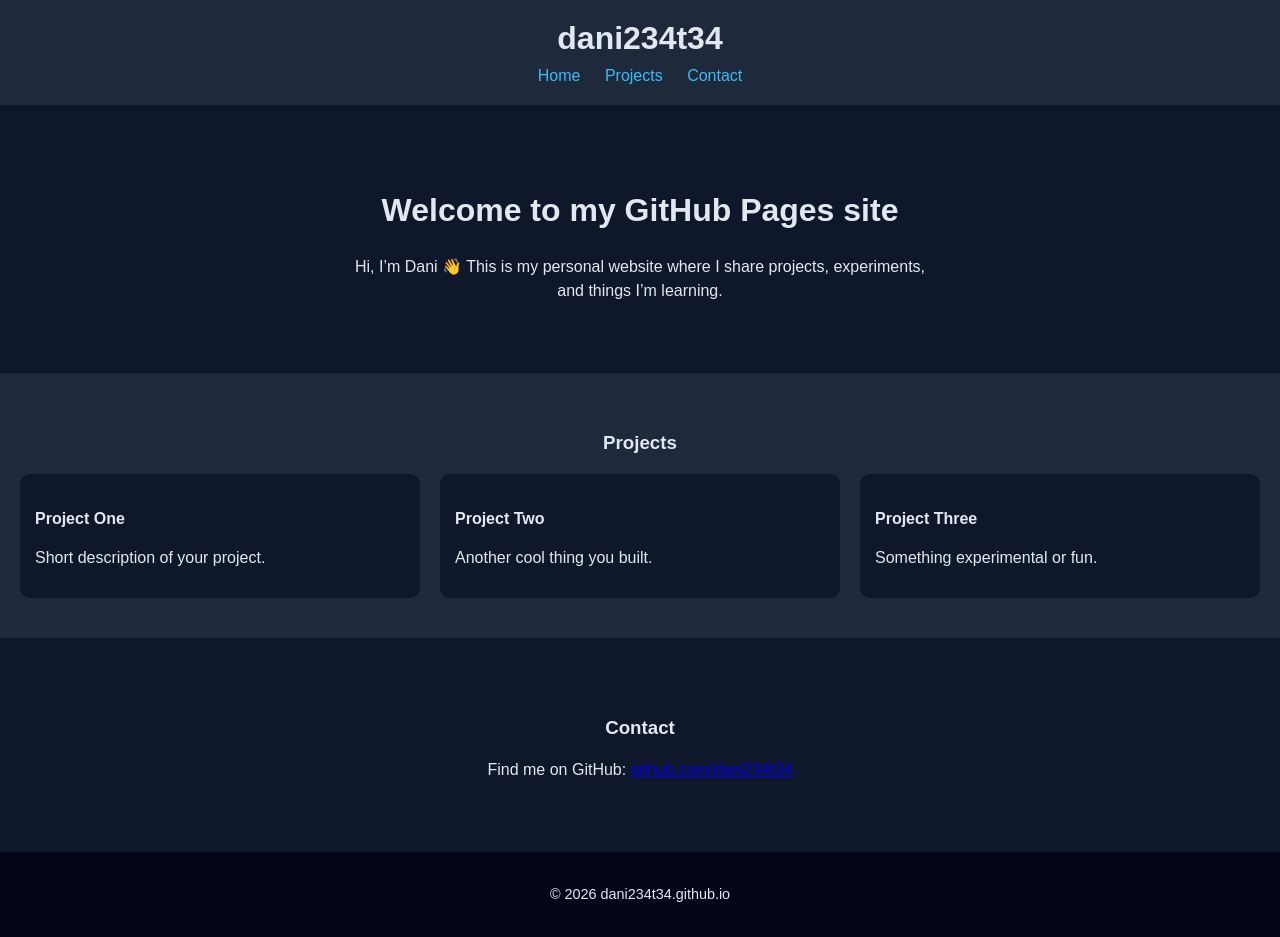
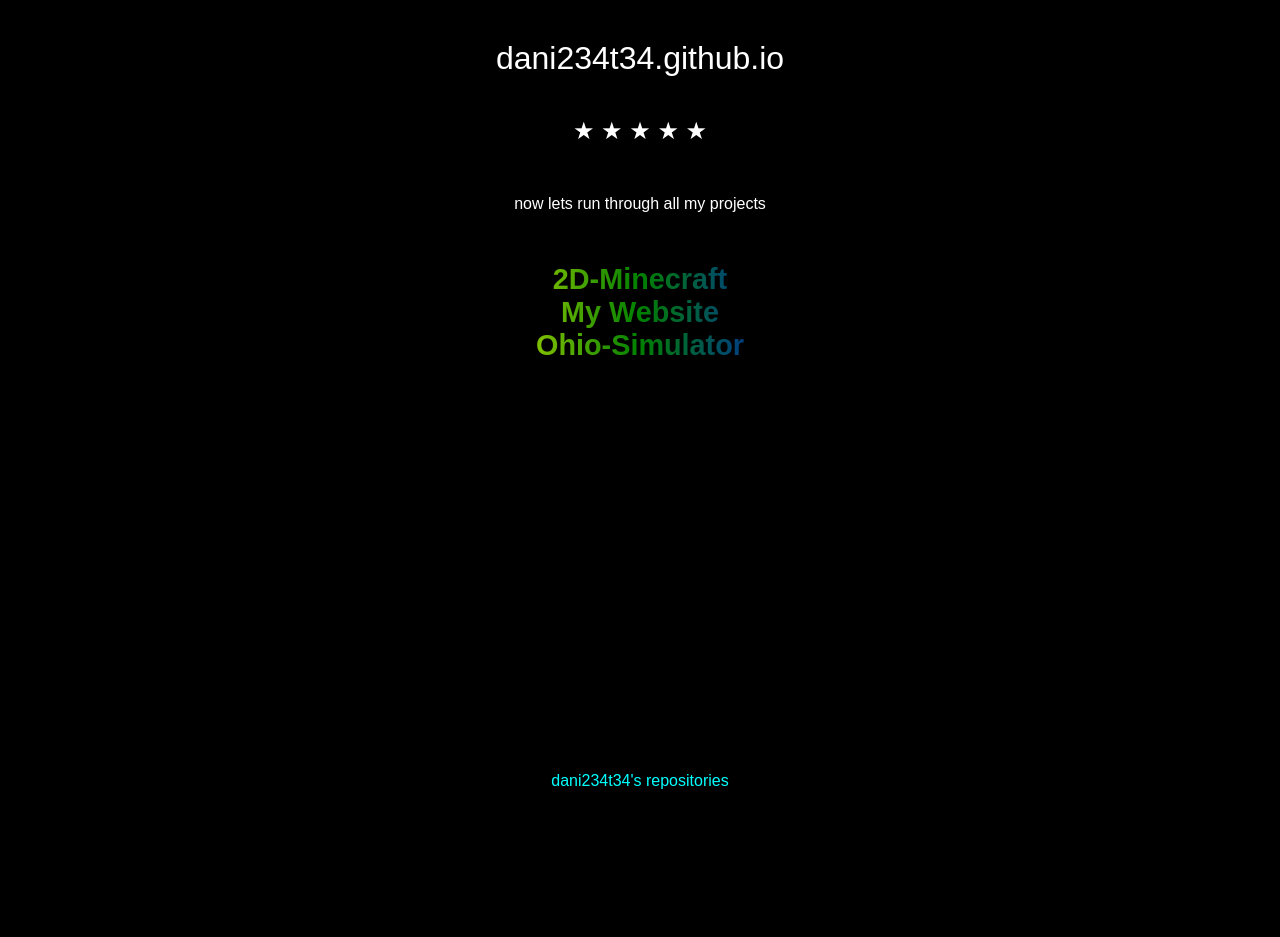
Before and after one commit to eternalxlks1/eternalxlks1.github.io, a plain HTML site: page index.html in a window 1280 px wide. After the commit the page ends 800 px from the top, so only its background shows below. Drawn offline with Linux system fonts and the light colour scheme.

Commit message:
Update index.html

```diff
--- a/index.html
+++ b/index.html
@@ -3,132 +3,78 @@
 <head>
     <meta charset="UTF-8">
     <meta name="viewport" content="width=device-width, initial-scale=1.0">
-  <title>dani234t34.github.io</title>
+    <title>dani234t34</title>
     <style>
         body {
             margin: 0;
             font-family: Arial, sans-serif;
-      background: #0f172a;
-      color: #e2e8f0;
+            background: black;
+            color: white;
+            text-align: center;
         }
 
         header {
-      background: #1e293b;
-      padding: 20px;
-      text-align: center;
-    }
-
-    header h1 {
-      margin: 0;
+            padding: 40px 20px;
             font-size: 2em;
         }
 
-    nav {
-      margin-top: 10px;
+        .stars {
+            font-size: 1.5em;
+            margin-bottom: 20px;
         }
 
-    nav a {
-      color: #38bdf8;
-      text-decoration: none;
-      margin: 0 10px;
+        .section {
+            margin: 50px 20px;
         }
 
-    nav a:hover {
-      text-decoration: underline;
-    }
-
-    .hero {
-      padding: 60px 20px;
-      text-align: center;
-    }
-
-    .hero h2 {
-      font-size: 2em;
-    }
-
-    .hero p {
-      max-width: 600px;
-      margin: 10px auto;
-      line-height: 1.5;
-    }
-
-    .projects {
-      padding: 40px 20px;
-      background: #1e293b;
-    }
-
-    .projects h3 {
-      text-align: center;
-    }
-
-    .project-list {
-      display: grid;
-      grid-template-columns: repeat(auto-fit, minmax(200px, 1fr));
-      gap: 20px;
-      margin-top: 20px;
-    }
-
-    .project {
-      background: #0f172a;
-      padding: 15px;
-      border-radius: 10px;
+        .rainbow {
+            font-size: 1.8em;
+            font-weight: bold;
+            background: linear-gradient(90deg, red, orange, yellow, green, blue, indigo, violet);
+            -webkit-background-clip: text;
+            -webkit-text-fill-color: transparent;
         }
 
         footer {
-      text-align: center;
-      padding: 20px;
-      font-size: 0.9em;
-      background: #020617;
+            position: fixed;
+            bottom: 10px;
+            width: 100%;
+        }
+
+        a {
+            color: #00ffff;
+            text-decoration: none;
+        }
+
+        a:hover {
+            text-decoration: underline;
         }
     </style>
 </head>
 <body>
 
 <header>
-  <h1>dani234t34</h1>
-  <nav>
-    <a href="#">Home</a>
-    <a href="#projects">Projects</a>
-    <a href="#contact">Contact</a>
-  </nav>
+    dani234t34.github.io
 </header>
 
-<section class="hero">
-  <h2>Welcome to my GitHub Pages site</h2>
-  <p>
-    Hi, I’m Dani 👋 This is my personal website where I share projects,
-    experiments, and things I’m learning.
-  </p>
-</section>
+<div class="stars">
+    ★ ★ ★ ★ ★
+</div>
 
-<section id="projects" class="projects">
-  <h3>Projects</h3>
-  <div class="project-list">
-    <div class="project">
-      <h4>Project One</h4>
-      <p>Short description of your project.</p>
+<div class="section">
+    <p>now lets run through all my projects</p>
 </div>
-    <div class="project">
-      <h4>Project Two</h4>
-      <p>Another cool thing you built.</p>
+
+<div class="section rainbow">
+    2D-Minecraft<br>
+    My Website<br>
+    Ohio-Simulator<br>
 </div>
-    <div class="project">
-      <h4>Project Three</h4>
-      <p>Something experimental or fun.</p>
-    </div>
-  </div>
-</section>
-
-<section id="contact" class="hero">
-  <h3>Contact</h3>
-  <p>
-    Find me on GitHub:
-    <a href="https://github.com/dani234t34" target="_blank">github.com/dani234t34</a>
-  </p>
-</section>
 
 <footer>
-  <p>© 2026 dani234t34.github.io</p>
+    <a href="https://github.com/dani234t34?tab=repositories" target="_blank">
+        dani234t34's repositories
+    </a>
 </footer>
 
 </body>
```
Lines whose indentation alone changed are shown as unchanged.
